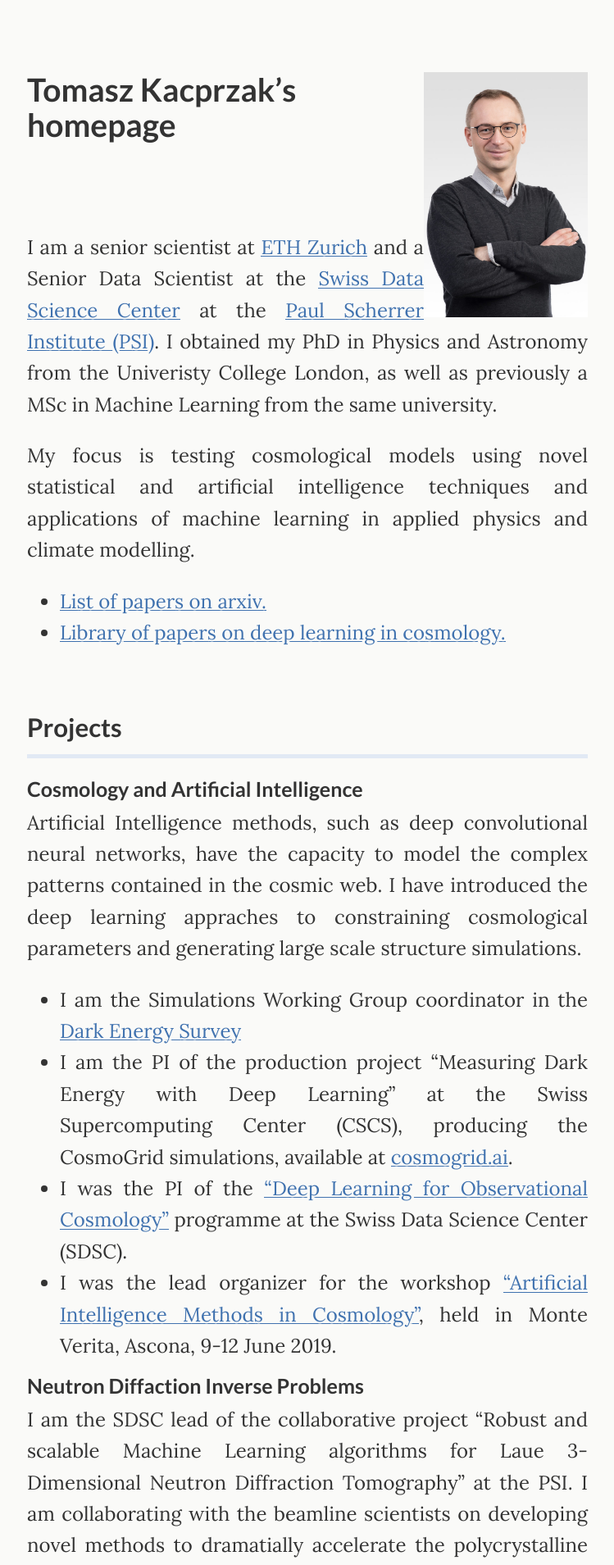
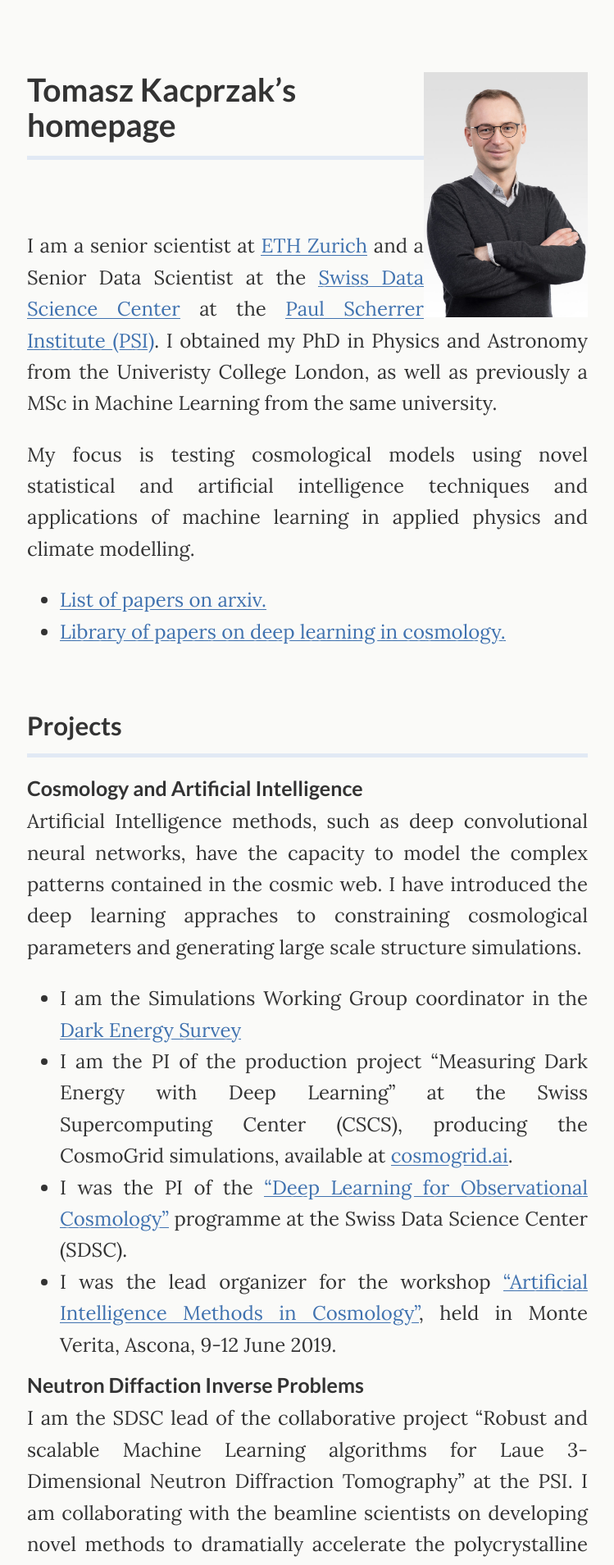
Before and after one commit to tomaszkacprzak/tomaszkacprzak.github.io, a Jekyll site: the page built from index.md, in a window 1280 px wide. Shown: the top 1909 px of the page at 82% size, without its empty margins (265-1014 px from the left). Built offline with Jekyll 4.4.1, drawn with Linux system fonts in a browser that asks for light colours.

Commit message:
Update index.md

```diff
--- a/index.md
+++ b/index.md
@@ -8,8 +8,9 @@ layout: default
 <img style="padding: 10px 10px 10px 10px;" style="float:right" width="200" src="assets/img/Kacprzak_Tomasz-684x1024.jpg" />
 
 # **Tomasz Kacprzak's homepage**
+-----------------------------
 
-<br>
+
 <br>
 
 
```
